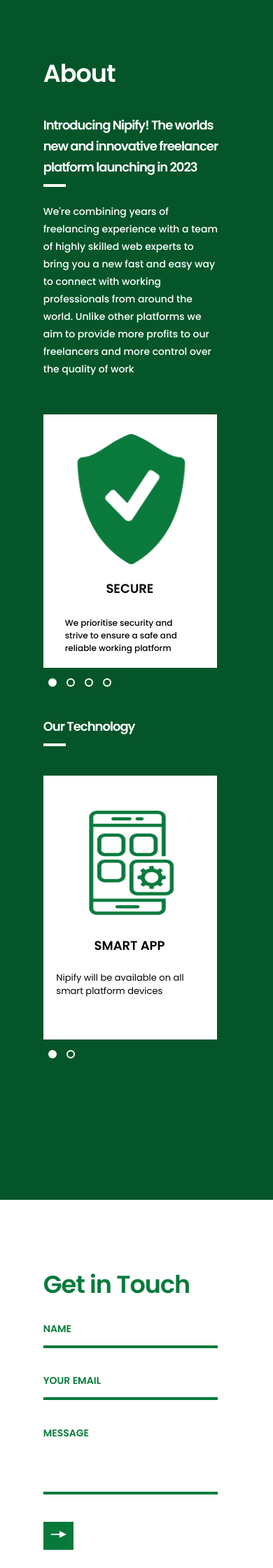
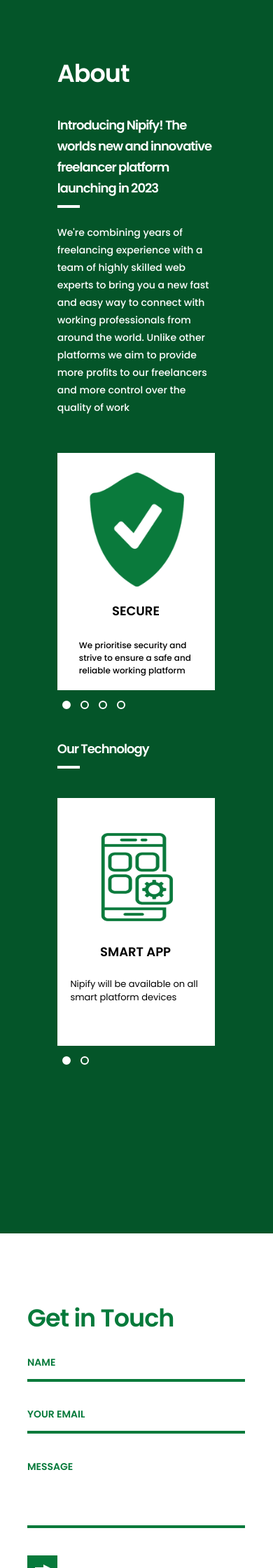
Before and after one commit to SuperDev0109/nipify, a PHP site: page / in a window 390 px wide. Shown: the part 1027-3267 px from the top of the page at 70% size. Before the commit the page ends 3241 px from the top, so only its background shows below. Run offline with PHP 8.4, Linux system fonts and the light colour scheme.

Commit message:
contact us message addes

```diff
--- a/css/custom.css
+++ b/css/custom.css
@@ -35,3 +35,10 @@
     font-size: 13px;
     font-family: "Poppins", sans-serif;
 }
+
+
+@media only screen and (max-width: 1530px) {
+    .detail-info {
+        padding : 10%;
+     }
+}
--- a/index.php
+++ b/index.php
@@ -391,8 +391,8 @@
 							<div class="row">
 								<div data-ng-controller="ContactController" class="panel-body">
 									<div id="contact_form">
-										<h3 class="col-lg-12 col-xs-9 textGreen animated fadeInLeft" data-ng-bind="formData.inputName||'Get in Touch'" style="animation-delay: 600ms;" >Get in Touch</h3>
-										<div class="col-lg-6 col-md-6 col-sm-6 col-xs-9">
+										<h3 class="col-lg-12 col-xs-12 textGreen animated fadeInLeft" data-ng-bind="formData.inputName||'Get in Touch'" style="animation-delay: 600ms;" >Get in Touch</h3>
+										<div class="col-lg-6 col-md-6 col-sm-6 col-xs-12">
 											<form data-ng-submit="submit(contactform, $event)"  name="contactform" method="post" class="form-horizontal" role="form">
 												<div class="form-group input--hoshi animated fadeInLeft" data-ng-class="{ 'has-error': contactform.inputName.$invalid && submitted }" data-animation="fadeInLeft" data-animation-delay="1000" data-out-animation="fadeInLeft" data-out-animation-delay="600" style="animation-delay: 900ms;">
 													<div class="input-wrap">
```
